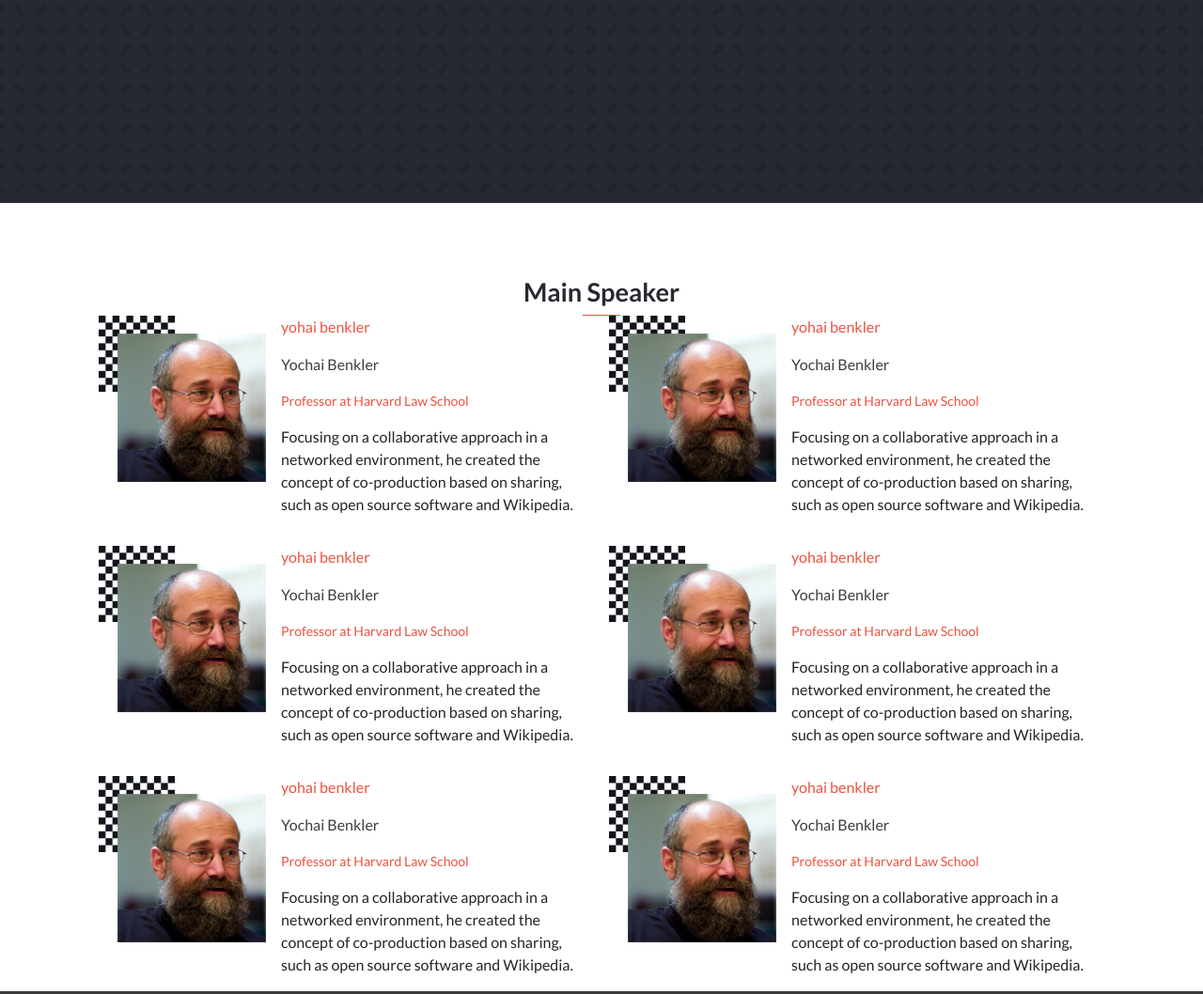
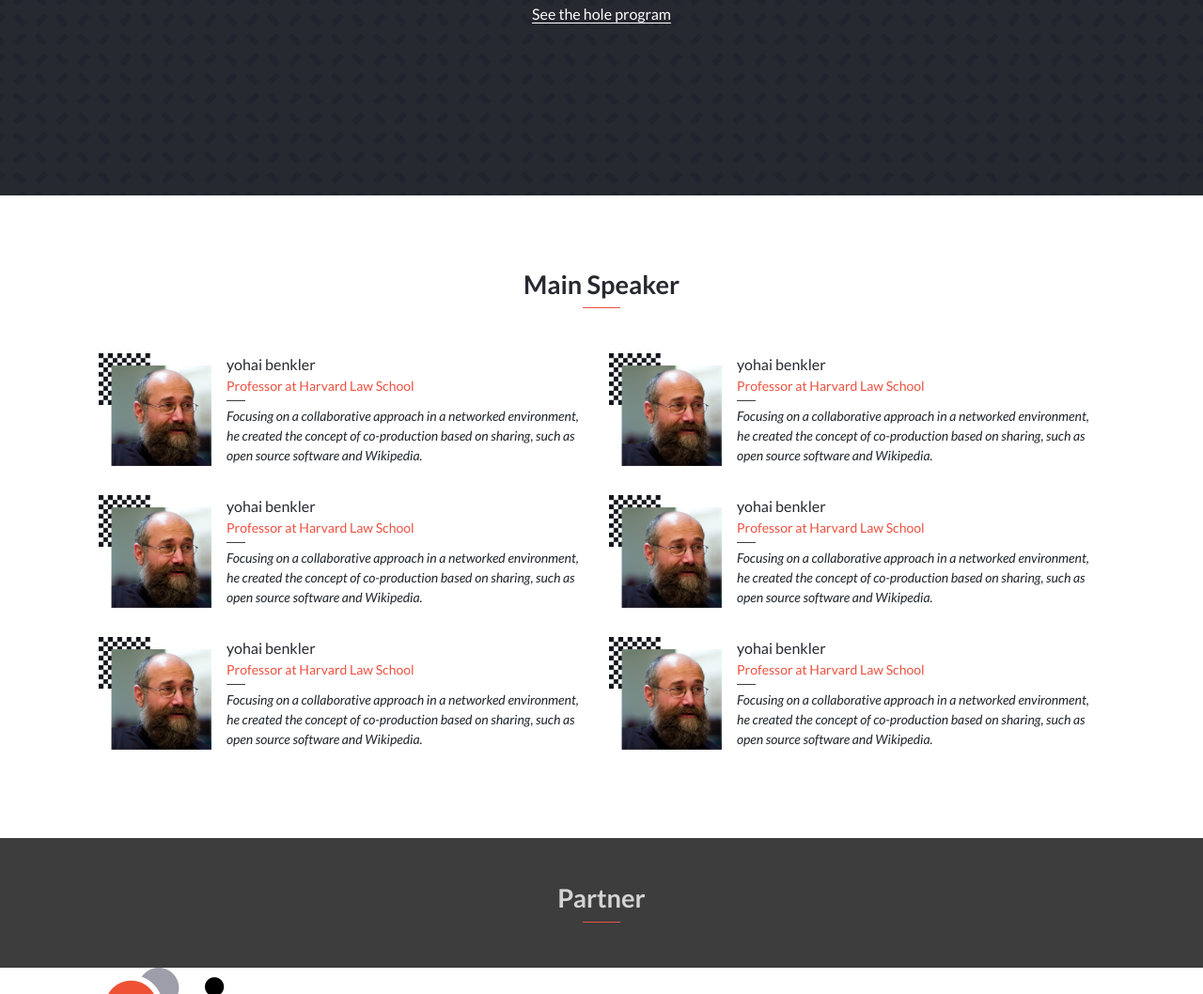
Before and after one commit to MahdiSohaily/Programing-Bootcamp, a website with bundled scripts: page index.html in a window 1280 px wide. Shown: the part 1287-2345 px from the top of the page at 94% size. Built offline with nearby package versions, Linux system fonts and the light colour scheme; files whose address does not match are found by name.

Commit message:
Update speaker's section font size for mobile

```diff
--- a/index.html
+++ b/index.html
@@ -154,22 +154,25 @@
             </div>
           </div>
         </div>
+       <div class="text-center">
+        <a class="text-white border-bottom border-white" href="javascript:void(0)">See the hole program</a>
+       </div>
       </div>
     </section>
     <section class="speakers">
       <div class="container">
         <h2 class="secondary-header text-secondary text-center pt-7 ">Main Speaker</h2>
         <div class=" divider border-bottom border-primary"></div>
-        <div class="speaker-list">
+        <div class="speaker-list mt-5 pb-7">
           <div class="speaker">
-            <div class="speaker_image">
-              <img src="../assets/img/people/speaker_01.png" alt="Yochai Benkler">
+            <div class="speaker-image">
+              <img src="../assets/img/people/speaker_01.png" width="120" height="120" alt="Yochai Benkler">
             </div>
             <div class="details">
               <div class="information">
-                <p class="text-primary">yohai benkler</p>
-                <p class="title">Yochai Benkler</p>
+                <p class="text-secondary">yohai benkler</p>
                 <p class="position text-primary small">Professor at Harvard Law School</p>
+                 <div class=" divider ml-0 w-10 border-bottom border-secondary-300 border-200"></div>
               </div>
               <blockquote>
                 Focusing on a collaborative approach in a networked environment, he created the concept of co-production
@@ -178,14 +181,14 @@
             </div>
           </div>
           <div class="speaker">
-            <div class="speaker_image">
-              <img src="../assets/img/people/speaker_01.png" alt="Yochai Benkler">
+            <div class="speaker-image">
+              <img src="../assets/img/people/speaker_01.png" width="120" height="120" alt="Yochai Benkler">
             </div>
             <div class="details">
               <div class="information">
-                <p class="text-primary">yohai benkler</p>
-                <p class="title">Yochai Benkler</p>
+                <p class="text-secondary">yohai benkler</p>
                 <p class="position text-primary small">Professor at Harvard Law School</p>
+                 <div class=" divider ml-0 w-10 border-bottom border-secondary-300 border-200"></div>
               </div>
               <blockquote>
                 Focusing on a collaborative approach in a networked environment, he created the concept of co-production
@@ -194,14 +197,14 @@
             </div>
           </div>
           <div class="speaker">
-            <div class="speaker_image">
-              <img src="../assets/img/people/speaker_01.png" alt="Yochai Benkler">
+            <div class="speaker-image">
+              <img src="../assets/img/people/speaker_01.png" width="120" height="120" alt="Yochai Benkler">
             </div>
             <div class="details">
               <div class="information">
-                <p class="text-primary">yohai benkler</p>
-                <p class="title">Yochai Benkler</p>
+                <p class="text-secondary">yohai benkler</p>
                 <p class="position text-primary small">Professor at Harvard Law School</p>
+                 <div class=" divider ml-0 w-10 border-bottom border-secondary-300 border-200"></div>
               </div>
               <blockquote>
                 Focusing on a collaborative approach in a networked environment, he created the concept of co-production
@@ -210,14 +213,14 @@
             </div>
           </div>
           <div class="speaker">
-            <div class="speaker_image">
-              <img src="../assets/img/people/speaker_01.png" alt="Yochai Benkler">
+            <div class="speaker-image">
+              <img src="../assets/img/people/speaker_01.png" width="120" height="120" alt="Yochai Benkler">
             </div>
             <div class="details">
               <div class="information">
-                <p class="text-primary">yohai benkler</p>
-                <p class="title">Yochai Benkler</p>
+                <p class="text-secondary">yohai benkler</p>
                 <p class="position text-primary small">Professor at Harvard Law School</p>
+                 <div class=" divider ml-0 w-10 border-bottom border-secondary-300 border-200"></div>
               </div>
               <blockquote>
                 Focusing on a collaborative approach in a networked environment, he created the concept of co-production
@@ -226,14 +229,14 @@
             </div>
           </div>
           <div class="speaker">
-            <div class="speaker_image">
-              <img src="../assets/img/people/speaker_01.png" alt="Yochai Benkler">
+            <div class="speaker-image">
+              <img src="../assets/img/people/speaker_01.png" width="120" height="120" alt="Yochai Benkler">
             </div>
             <div class="details">
               <div class="information">
-                <p class="text-primary">yohai benkler</p>
-                <p class="title">Yochai Benkler</p>
+                <p class="text-secondary">yohai benkler</p>
                 <p class="position text-primary small">Professor at Harvard Law School</p>
+                 <div class=" divider ml-0 w-10 border-bottom border-secondary-300 border-200"></div>
               </div>
               <blockquote>
                 Focusing on a collaborative approach in a networked environment, he created the concept of co-production
@@ -242,14 +245,14 @@
             </div>
           </div>
           <div class="speaker">
-            <div class="speaker_image">
-              <img src="../assets/img/people/speaker_01.png" alt="Yochai Benkler">
+            <div class="speaker-image">
+              <img src="../assets/img/people/speaker_01.png" width="120" height="120" alt="Yochai Benkler">
             </div>
             <div class="details">
               <div class="information">
-                <p class="text-primary">yohai benkler</p>
-                <p class="title">Yochai Benkler</p>
+                <p class="text-secondary">yohai benkler</p>
                 <p class="position text-primary small">Professor at Harvard Law School</p>
+                 <div class=" divider ml-0 w-10 border-bottom border-secondary-300 border-200"></div>
               </div>
               <blockquote>
                 Focusing on a collaborative approach in a networked environment, he created the concept of co-production
--- a/scss/starter.scss
+++ b/scss/starter.scss
@@ -117,6 +117,7 @@
 
 p {
   color: $secondary-300;
+  margin: 0;
 }
 
 .border-200 {
@@ -158,6 +159,11 @@
 
 .text-xl {
   font-size: 3rem;
+}
+
+.w-10 {
+  width: 20px;
+  margin-block: 5px;
 }
 
 // header section styles
@@ -274,7 +280,7 @@
 }
 
 .program-title {
-  font-size: .825rem;
+  font-size: 1rem;
 }
 
 @media screen and (min-width: 48rem) {
@@ -298,6 +304,11 @@
 .speaker {
   display: flex;
   gap: 1rem;
+}
+
+blockquote {
+  font-size: 14px;
+  font-style: italic;
 }
 
 @media screen and (min-width: 48em) {
```
Also changed, not shown: assets/css/starter.css, 1 other file.
